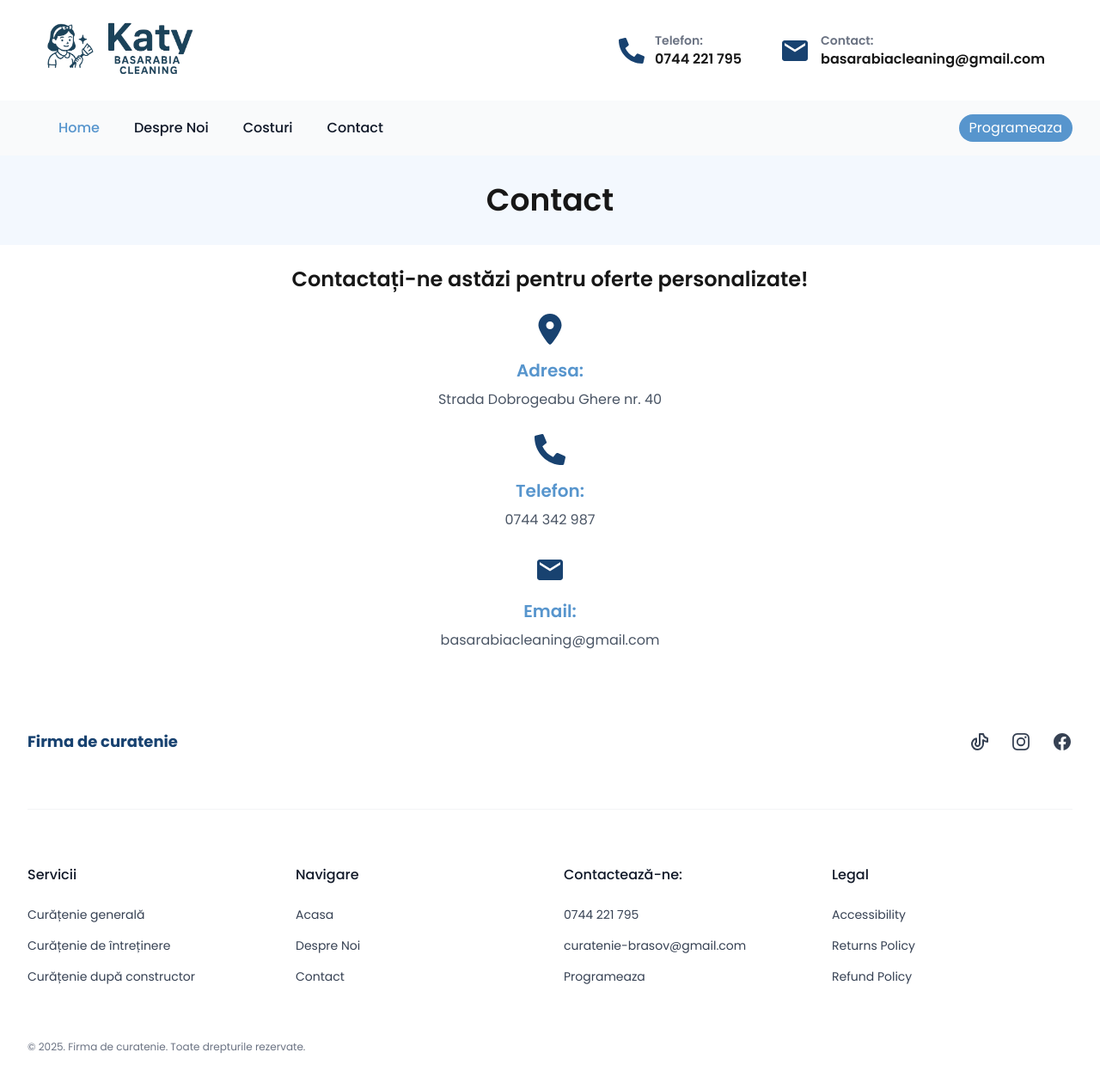
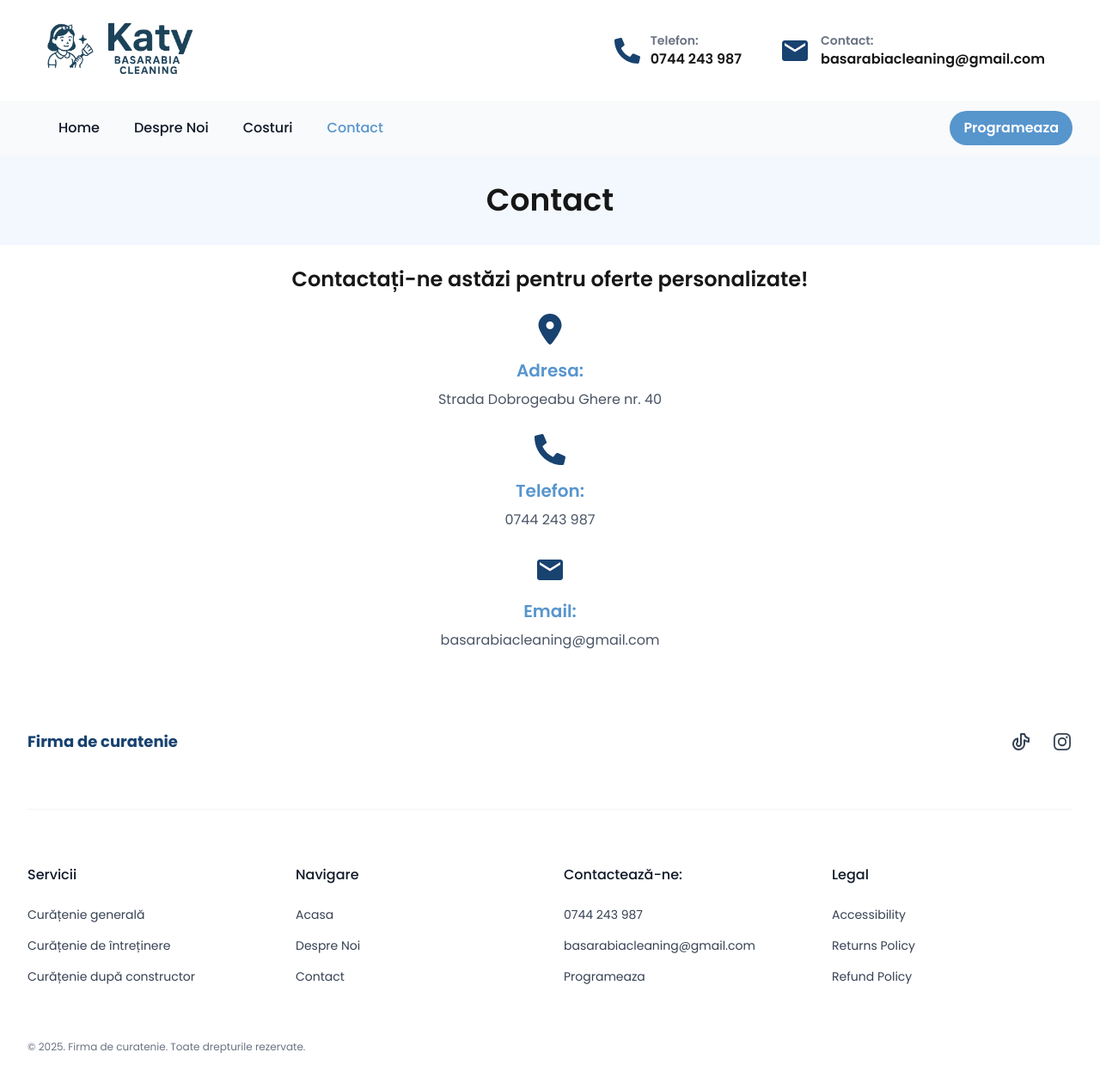
Before and after one commit to lazarelvis/cleaning-website, a Next.js app: page /contact in a window 1280 px wide. Shown: the top 1260 px of the page at 86% size. Built offline with nearby package versions, Linux system fonts and the light colour scheme.

Commit message:
navbar updated for selected item

```diff
--- a/src/app/components/Footer/index.js
+++ b/src/app/components/Footer/index.js
@@ -10,7 +10,7 @@ export default function Footer() {
           <ul className="mt-8 flex justify-start gap-6 sm:mt-0 sm:justify-end">
             <li>
               <a
-                href="#"
+                href="https://www.tiktok.com/@katy.basarabia.cl"
                 rel="noreferrer"
                 target="_blank"
                 className="text-gray-700 transition hover:opacity-75"
@@ -36,7 +36,7 @@ export default function Footer() {
 
             <li>
               <a
-                href="#"
+                href="https://www.instagram.com/basarabia_cleaning/"
                 rel="noreferrer"
                 target="_blank"
                 className="text-gray-700 transition hover:opacity-75"
@@ -57,29 +57,6 @@ export default function Footer() {
                 </svg>
               </a>
             </li>
-            <li>
-              <a
-                href="#"
-                rel="noreferrer"
-                target="_blank"
-                className="text-gray-700 transition hover:opacity-75"
-              >
-                <span className="sr-only">Facebook</span>
-
-                <svg
-                  className="size-6"
-                  fill="currentColor"
-                  viewBox="0 0 24 24"
-                  aria-hidden="true"
-                >
-                  <path
-                    fillRule="evenodd"
-                    d="M22 12c0-5.523-4.477-10-10-10S2 6.477 2 12c0 4.991 3.657 9.128 8.438 9.878v-6.987h-2.54V12h2.54V9.797c0-2.506 1.492-3.89 3.777-3.89 1.094 0 2.238.195 2.238.195v2.46h-1.26c-1.243 0-1.63.771-1.63 1.562V12h2.773l-.443 2.89h-2.33v6.988C18.343 21.128 22 16.991 22 12z"
-                    clipRule="evenodd"
-                  />
-                </svg>
-              </a>
-            </li>
           </ul>
         </div>
 
@@ -90,7 +67,7 @@ export default function Footer() {
             <ul className="mt-6 space-y-4 text-sm">
               <li>
                 <a
-                  href="#"
+                  href="/costuri"
                   className="text-gray-700 transition hover:opacity-75"
                 >
                   {" "}
@@ -100,7 +77,7 @@ export default function Footer() {
 
               <li>
                 <a
-                  href="#"
+                  href="/costuri"
                   className="text-gray-700 transition hover:opacity-75"
                 >
                   {" "}
@@ -110,7 +87,7 @@ export default function Footer() {
 
               <li>
                 <a
-                  href="#"
+                  href="/costuri"
                   className="text-gray-700 transition hover:opacity-75"
                 >
                   {" "}
@@ -126,7 +103,7 @@ export default function Footer() {
             <ul className="mt-6 space-y-4 text-sm">
               <li>
                 <a
-                  href="#"
+                  href="/"
                   className="text-gray-700 transition hover:opacity-75"
                 >
                   {" "}
@@ -136,7 +113,7 @@ export default function Footer() {
 
               <li>
                 <a
-                  href="#"
+                  href="/desprenoi"
                   className="text-gray-700 transition hover:opacity-75"
                 >
                   {" "}
@@ -146,7 +123,7 @@ export default function Footer() {
 
               <li>
                 <a
-                  href="#"
+                  href="/contact"
                   className="text-gray-700 transition hover:opacity-75"
                 >
                   {" "}
@@ -162,27 +139,27 @@ export default function Footer() {
             <ul className="mt-6 space-y-4 text-sm">
               <li>
                 <a
-                  href="#"
+                  href="/contact"
                   className="text-gray-700 transition hover:opacity-75"
                 >
                   {" "}
-                  0744 221 795{" "}
+                  0744 243 987{" "}
                 </a>
               </li>
 
               <li>
                 <a
-                  href="#"
+                  href="/contact"
                   className="text-gray-700 transition hover:opacity-75"
                 >
                   {" "}
-                  curatenie-brasov@gmail.com{" "}
+                  basarabiacleaning@gmail.com{" "}
                 </a>
               </li>
 
               <li>
                 <a
-                  href="#"
+                  href="https://calendly.com/basarabiacleaning"
                   className="text-gray-700 transition hover:opacity-75"
                 >
                   {" "}
--- a/src/app/components/Hero/index.js
+++ b/src/app/components/Hero/index.js
@@ -22,7 +22,7 @@ export default function Hero() {
               </h2>
               <div className="mt-10 flex items-left justify-left gap-x-6">
                 <a
-                  href="#"
+                  href="/desprenoi"
                   className="rounded-full bg-bermuda px-3.5 py-2.5 text-sm font-semibold text-white shadow-xs hover:bg-bermuda focus-visible:outline-2 focus-visible:outline-offset-2 focus-visible:outline-indigo-600"
                 >
                   Despre noi
@@ -32,7 +32,7 @@ export default function Hero() {
                     Ai intrebari?
                   </p>
                   <p className="text-medium font-bold text-gray-900">
-                    0744 221 795
+                    0744 243 987
                   </p>
                 </div>
               </div>
--- a/src/app/components/LogoAndInfo/index.js
+++ b/src/app/components/LogoAndInfo/index.js
@@ -3,23 +3,19 @@ import Image from "next/image";
 import Link from "next/link";
 import { FaPhoneAlt } from "react-icons/fa";
 import { MdEmail } from "react-icons/md";
+import styles from "./logoAndInfo.module.css";
 
 export default function LogoAndInfo() {
-  const information = [
-    { title: "Telefon", data: "0744221795", icon: "PhoneIcon" },
-    { title: "Contact", data: "contact@basarabiacleaning.ro", icon: "-" },
-  ];
-
   return (
     <div className="bg-white sm:px-6">
-      <div className="max-md:hidden mx-auto max-w-7xl relative isolate flex items-center gap-x-6 overflow-hidden  p-6">
+      <div className="mx-auto max-w-7xl relative isolate flex items-center justify-center gap-x-6 overflow-hidden p-4 md:p-6 ">
         <div className="flex flex-wrap items-center gap-x-4 gap-y-2">
           <Link href={"/"}>
             <Image
               src="/logo.png"
               width={200}
-              height={200}
-              alt="Picture of the author"
+              height={0}
+              alt="Katy Basarabia Cleaning Logo"
             />
           </Link>
 
@@ -27,12 +23,12 @@ export default function LogoAndInfo() {
             <strong className="font-semibold">Katy Basarabia Cleaning</strong>
           </p> */}
         </div>
-        <div className="flex flex-1 justify-end">
+        <div className="max-md:hidden flex flex-1 justify-end">
           <div className="flex flex-row items-center font-semibold px-4">
             <FaPhoneAlt className="text-3xl text-aqua mx-3" />
             <div>
               <h3 className="text-sm text-gray-500">Telefon:</h3>
-              <h2>0744 221 795</h2>
+              <h2>0744 243 987</h2>
             </div>
           </div>
           <div className="flex flex-row items-center font-semibold px-4">
--- /dev/null
+++ b/src/app/components/LogoAndInfo/logoAndInfo.module.css
@@ -0,0 +1,3 @@
+.logoDesign{
+height: auto;
+}
--- a/src/app/components/Navbar/index.js
+++ b/src/app/components/Navbar/index.js
@@ -1,65 +1,61 @@
+"use client";
+
 import {
   Disclosure,
   DisclosureButton,
   DisclosurePanel,
-  Menu,
-  MenuButton,
-  MenuItem,
-  MenuItems,
 } from "@headlessui/react";
-import { Bars3Icon, BellIcon, XMarkIcon } from "@heroicons/react/24/outline";
+import { Bars3Icon, XMarkIcon } from "@heroicons/react/24/outline";
 import LogoAndInfo from "../LogoAndInfo";
 import Link from "next/link";
-
-const navigation = [
-  { name: "Home", href: "/", current: true },
-  { name: "Despre Noi", href: "/desprenoi", current: false },
-  { name: "Costuri", href: "/costuri", current: false },
-  { name: "Contact", href: "/contact", current: false },
-];
+import { usePathname } from "next/navigation";
 
 function classNames(...classes) {
   return classes.filter(Boolean).join(" ");
 }
 
 export default function Navbar() {
+  const pathname = usePathname();
+
+  const navigation = [
+    { name: "Home", href: "/" },
+    { name: "Despre Noi", href: "/desprenoi" },
+    { name: "Costuri", href: "/costuri" },
+    { name: "Contact", href: "/contact" },
+  ];
+
+  const isCurrent = (href) => pathname === href;
+
   return (
-    //color of the background
     <Disclosure
       as="nav"
-      className="bg-gray-50  font-[family-name:var(--font-poppins)]"
+      className="bg-gray-50 font-[family-name:var(--font-poppins)]"
     >
       <LogoAndInfo />
       <div className="mx-auto max-w-7xl px-2 sm:px-6 lg:px-8">
         <div className="relative flex h-16 items-center justify-between">
+          {/* Mobile menu button */}
           <div className="absolute inset-y-0 left-0 flex items-center sm:hidden">
-            {/* Mobile menu button*/}
             <DisclosureButton className="group relative inline-flex items-center justify-center rounded-md p-2 text-black hover:bg-bermuda hover:text-white focus:ring-2 focus:ring-white focus:outline-hidden focus:ring-inset">
-              <span className="absolute -inset-0.5" />
               <span className="sr-only">Open main menu</span>
-              <Bars3Icon
-                aria-hidden="true"
-                className="block size-6 group-data-open:hidden"
-              />
-              <XMarkIcon
-                aria-hidden="true"
-                className="hidden size-6 group-data-open:block"
-              />
+              <Bars3Icon className="block size-6 group-data-open:hidden" />
+              <XMarkIcon className="hidden size-6 group-data-open:block" />
             </DisclosureButton>
           </div>
+
+          {/* Desktop menu */}
           <div className="flex flex-1 items-center justify-center sm:items-stretch sm:justify-start">
-            <div className="flex shrink-0 items-center"></div>
             <div className="hidden sm:ml-6 sm:block">
               <div className="flex space-x-4">
                 {navigation.map((item) => (
                   <Link
                     key={item.name}
                     href={item.href}
-                    aria-current={item.current ? "page" : undefined}
+                    aria-current={isCurrent(item.href) ? "page" : undefined}
                     className={classNames(
-                      item.current
+                      isCurrent(item.href)
                         ? "text-bermuda"
-                        : "text-gray-900  hover:text-bermuda",
+                        : "text-gray-900 hover:text-bermuda",
                       "rounded-md px-3 py-2 text-base font-medium"
                     )}
                   >
@@ -69,17 +65,22 @@ export default function Navbar() {
               </div>
             </div>
           </div>
+
+          {/* CTA Button */}
           <div className="absolute inset-y-0 right-0 flex items-center pr-2 sm:static sm:inset-auto sm:ml-6 sm:pr-0">
-            <button
-              type="button"
-              className="relative rounded-full bg-bermuda p-1 text-white hover:text-white focus:ring-2 focus:ring-white focus:ring-offset-2 focus:ring-offset-gray-800 focus:outline-hidden"
-            >
-              <p className="px-2">Programeaza</p>
-            </button>
+            <Link href="https://calendly.com/basarabiacleaning">
+              <button
+                type="button"
+                className="rounded-full bg-bermuda px-4 py-2 text-white font-semibold hover:text-white focus:ring-2 focus:ring-white focus:ring-offset-2 focus:ring-offset-gray-800"
+              >
+                Programeaza
+              </button>
+            </Link>
           </div>
         </div>
       </div>
 
+      {/* Mobile dropdown menu */}
       <DisclosurePanel className="sm:hidden">
         <div className="space-y-1 px-2 pt-2 pb-3">
           {navigation.map((item) => (
@@ -87,11 +88,11 @@ export default function Navbar() {
               key={item.name}
               as="a"
               href={item.href}
-              aria-current={item.current ? "page" : undefined}
+              aria-current={isCurrent(item.href) ? "page" : undefined}
               className={classNames(
-                item.current
+                isCurrent(item.href)
                   ? "bg-bermuda text-white"
-                  : "text-gray-800 hover:bg-aqua hover:text-white",
+                  : "text-gray-800 hover:bg-bermuda hover:text-white",
                 "block rounded-md px-3 py-2 text-base font-medium"
               )}
             >
--- a/src/app/contact/page.js
+++ b/src/app/contact/page.js
@@ -24,7 +24,7 @@ export default function Contact() {
         <div className="flex flex-col items-center pb-7">
           <FaPhoneAlt className="text-4xl  text-aqua mb-4" />
           <h3 className="text-xl text-bermuda pb-2">Telefon:</h3>
-          <h4 className="text-base font-normal text-gray-600">0744 342 987</h4>
+          <h4 className="text-base font-normal text-gray-600">0744 243 987</h4>
         </div>
         <div className="flex flex-col items-center pb-7">
           <MdEmail className="text-4xl  text-aqua mb-4" />
```
